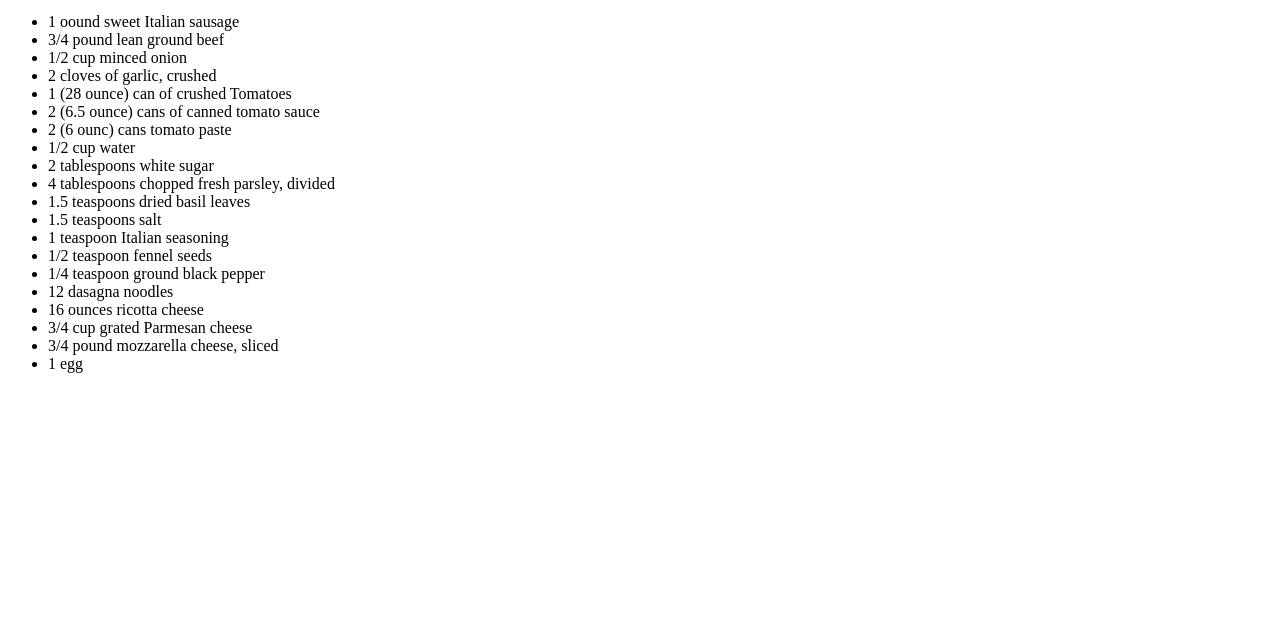
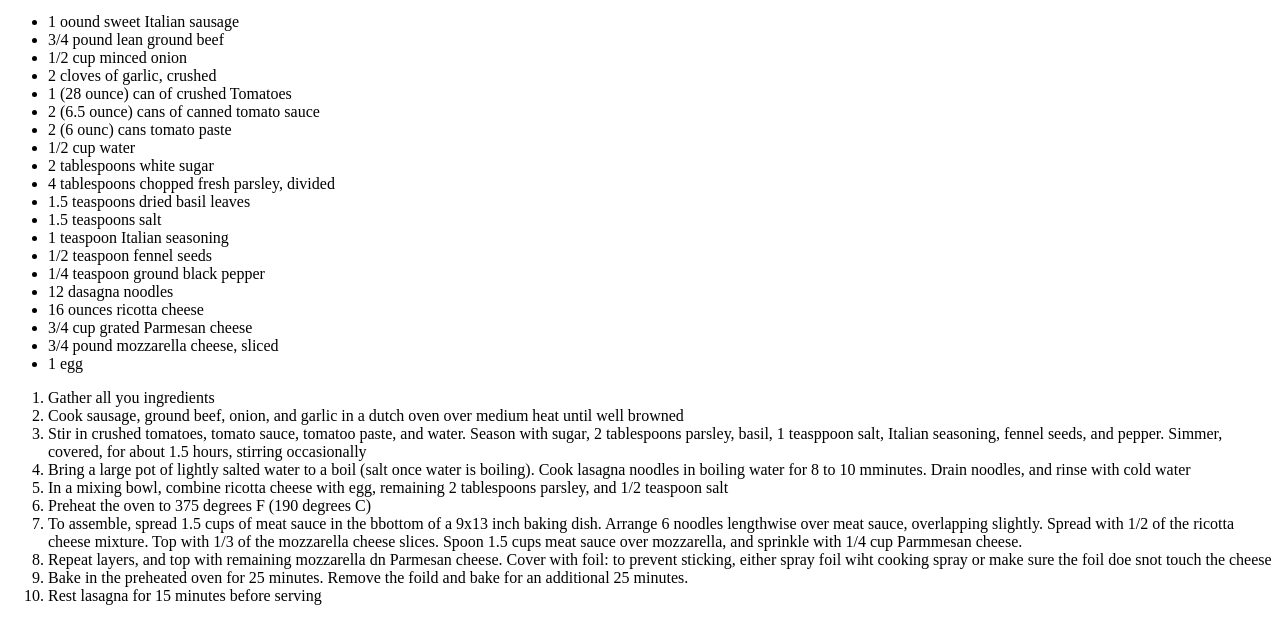
Before and after one commit to WeeklyProjects/Odin-Recipes, a plain HTML site: page recipes/lasagna.html in a window 1280 px wide. Shown: the part 137-780 px from the top of the page. Drawn offline with Linux system fonts and the light colour scheme.

Commit message:
Added steps to lasagna recipe

```diff
--- a/recipes/lasagna.html
+++ b/recipes/lasagna.html
@@ -35,5 +35,18 @@
             <li>3/4 pound mozzarella cheese, sliced</li>
             <li>1 egg</li>
         </ul>
+
+        <ol>
+            <li>Gather all you ingredients</li>
+            <li>Cook sausage, ground beef, onion, and garlic in a dutch oven over medium heat until well browned</li>
+            <li>Stir in crushed tomatoes, tomato sauce, tomatoo paste, and water. Season with sugar, 2 tablespoons parsley, basil, 1 teasppoon salt, Italian seasoning, fennel seeds, and pepper. Simmer, covered, for about 1.5 hours, stirring occasionally</li>
+            <li>Bring a large pot of lightly salted water to a boil (salt once water is boiling). Cook lasagna noodles in boiling water for 8 to 10 mminutes. Drain noodles, and rinse with cold water</li>
+            <li>In a mixing bowl, combine ricotta cheese with egg, remaining 2 tablespoons parsley, and 1/2 teaspoon salt</li>
+            <li>Preheat the oven to 375 degrees F (190 degrees C)</li>
+            <li>To assemble, spread 1.5 cups of meat sauce in the bbottom of a 9x13 inch baking dish. Arrange 6 noodles lengthwise over meat sauce, overlapping slightly. Spread with 1/2 of the ricotta cheese mixture. Top with 1/3 of the mozzarella cheese slices. Spoon 1.5 cups meat sauce over mozzarella, and sprinkle with 1/4 cup Parmmesan cheese.</li>
+            <li>Repeat layers, and top with remaining mozzarella dn Parmesan cheese. Cover with foil: to prevent sticking, either spray foil wiht cooking spray or make sure the foil doe snot touch the cheese</li>
+            <li>Bake in the preheated oven for 25 minutes. Remove the foild and bake for an additional 25 minutes.</li>
+            <li>Rest lasagna for 15 minutes before serving</li>
+        </ol>
     </body>
 </html>
```
